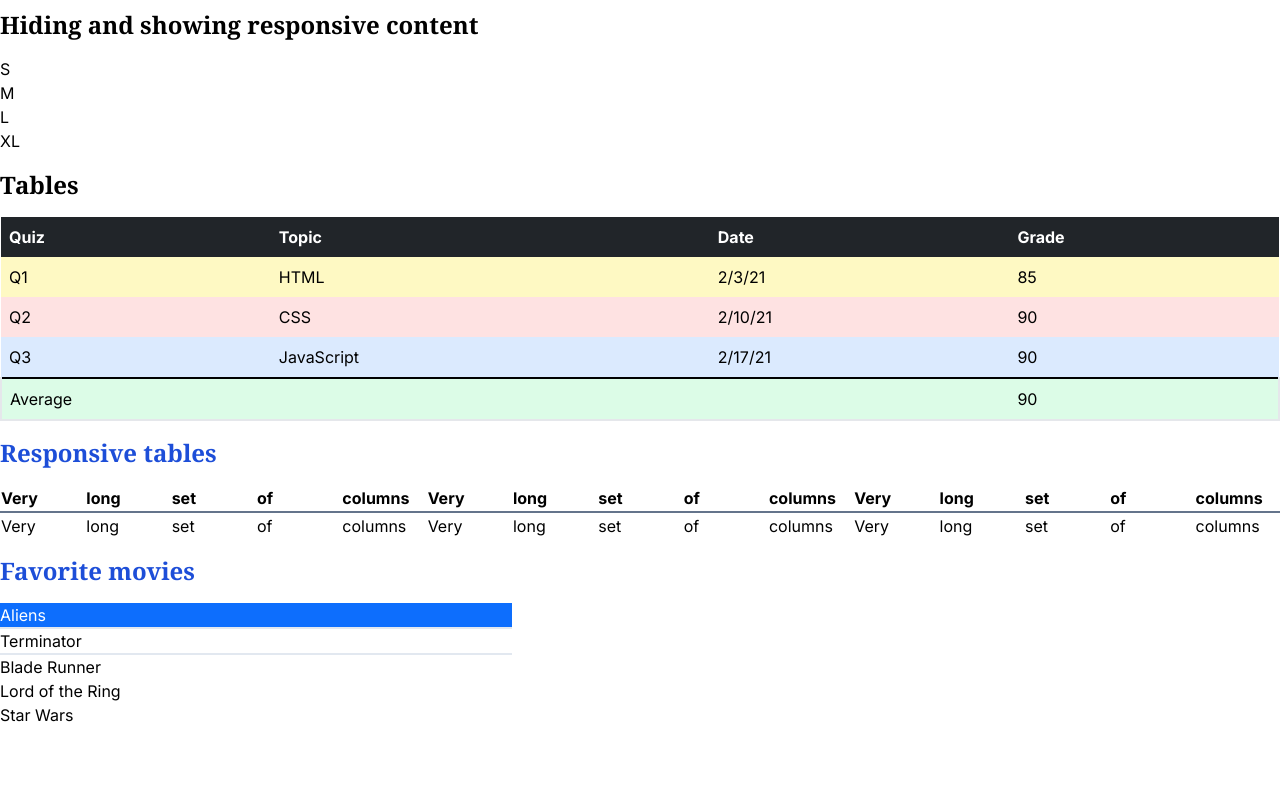
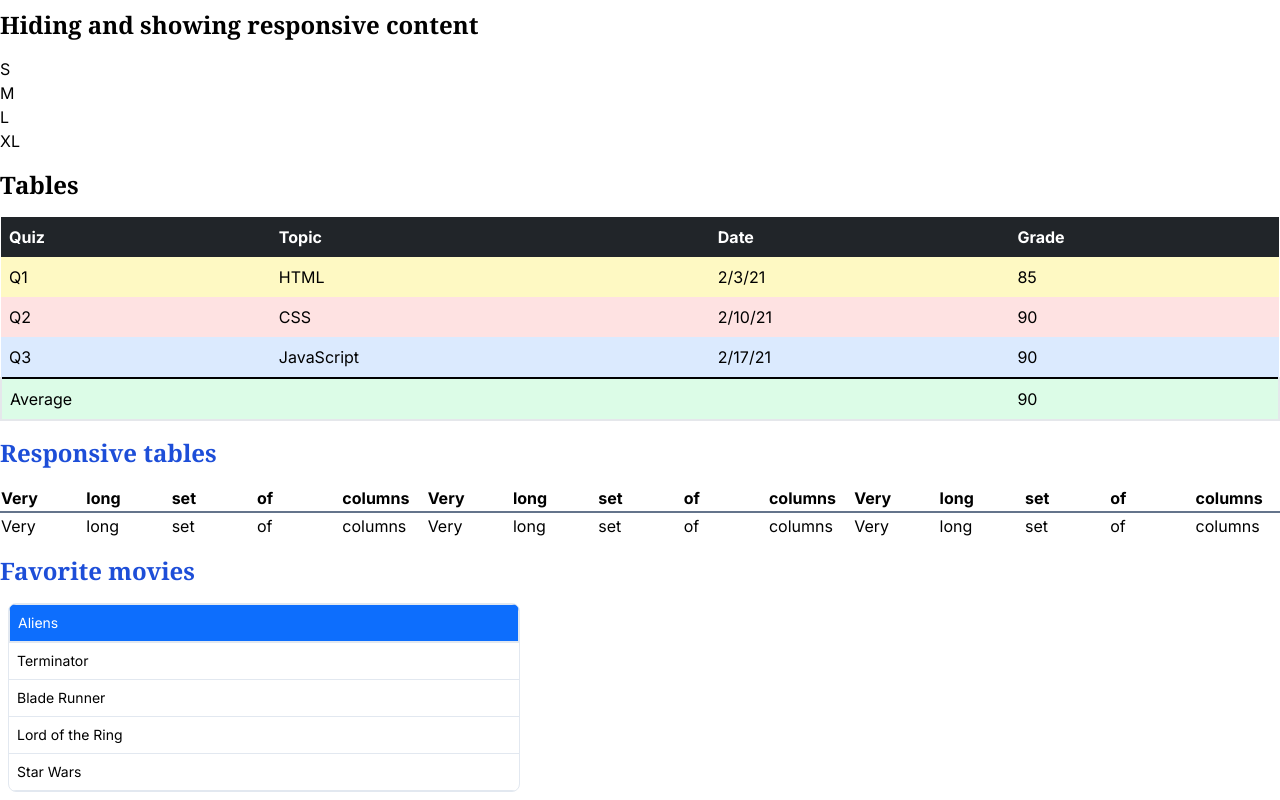
Before and after one commit to jamescd18/tuiter-web-app, a Next.js app: page /labs/a2 in a window 1280 px wide. Shown: the part 5213-6013 px from the top of the page. Before the commit the page ends 5940 px from the top, so only its background shows below. Built offline with nearby package versions, Linux system fonts and the light colour scheme.

Commit message:
Add list group

```diff
--- a/app/labs/a2/page.tsx
+++ b/app/labs/a2/page.tsx
@@ -444,20 +444,16 @@ export default function LabA2() {
           Favorite movies
         </Link>
       </H2>
-      <ul className="border-collapse border-1 border-slate-200 w-[40%] rounded-md">
-        <li className="border-collapse border-b-2 border-slate-200 bg-bsprimary text-white">
+      <ul className="border border-slate-200 w-[40%] rounded-lg overflow-hidden m-2">
+        <li className="border border-b-2 border-slate-200 bg-bsprimary text-white p-2 text-sm">
           Aliens
         </li>
-        <li className="border-collapse border-b-2 border-slate-200 list-group-item">
-          Terminator
-        </li>
-        <li className="border-collapse border-1 border-slate-200 list-group-item">
-          Blade Runner
-        </li>
-        <li className="border-collapse border-1 border- border-slate-200 list-group-item">
+        <li className="border-b border-slate-200 p-2 text-sm">Terminator</li>
+        <li className="border-b border-slate-200 p-2 text-sm">Blade Runner</li>
+        <li className="border-b border-slate-200 p-2 text-sm">
           Lord of the Ring
         </li>
-        <li className="border-collapse border-1 border-slate-200 list-group-item disabled">
+        <li className="border-b border-slate-200 disabled p-2 text-sm">
           Star Wars
         </li>
       </ul>
```
